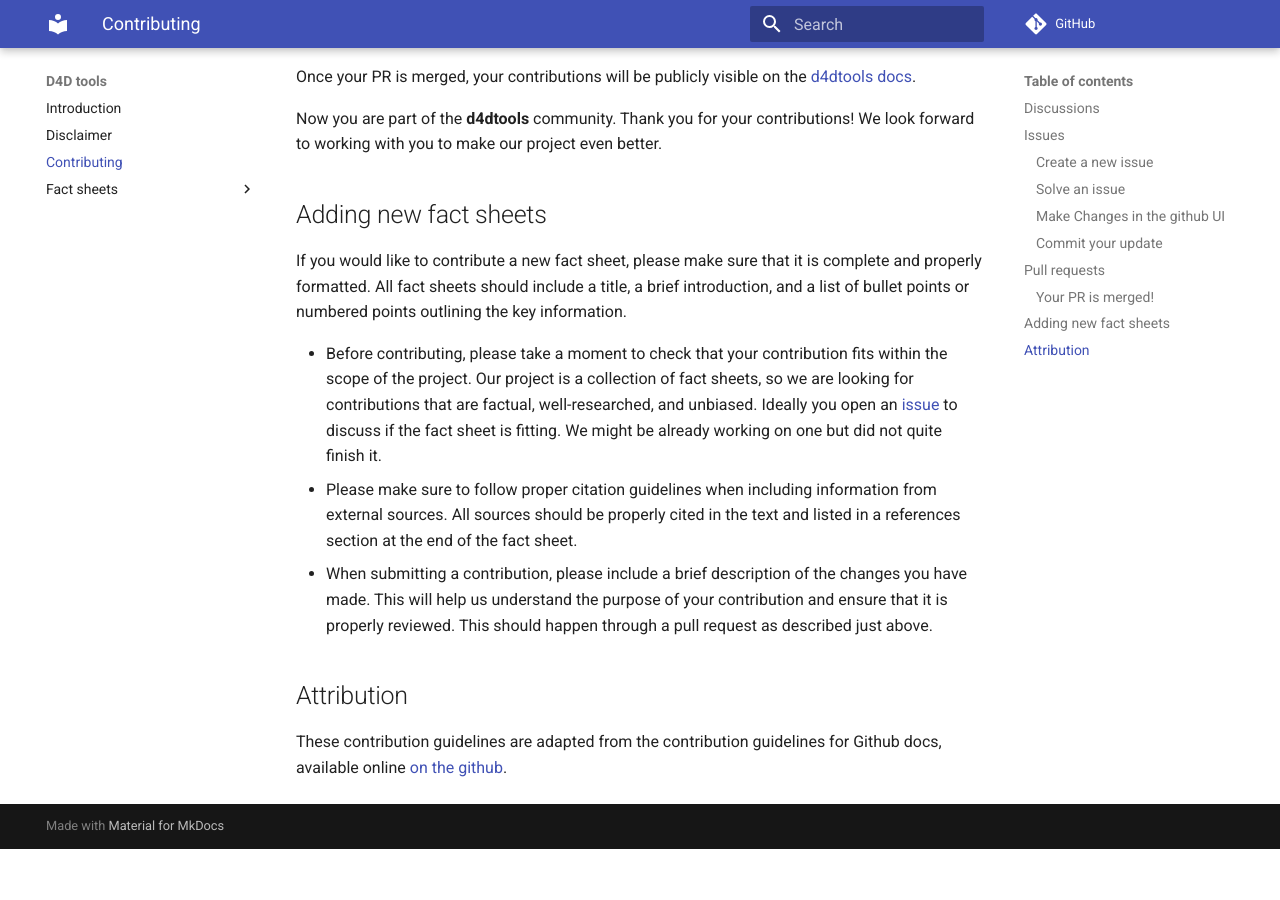
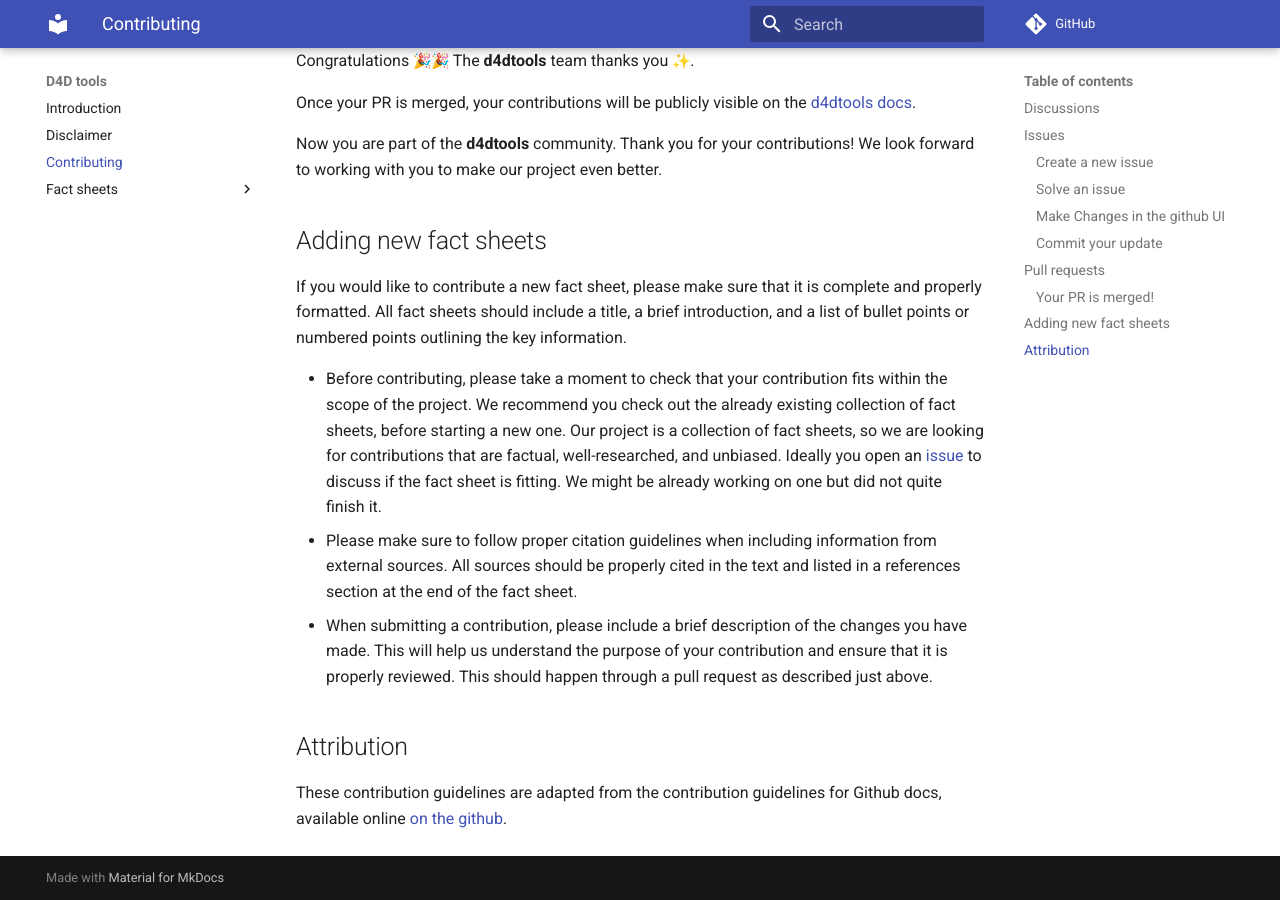
Before and after one commit to openkfw/d4dtools, an MkDocs documentation site: the page built from docs/contributing.md, in a window 1280 px wide and 900 px high, scrolled down 1887 px. Built offline with MkDocs 1.6.1 and Material for MkDocs 9.7.7, drawn with Linux system fonts in a browser that asks for light colours; emoji names are drawn with the system emoji font; comment, search, counter and statistics services are not loaded; before the commit the page ends 2736 px from its top, so only the background shows below that; some of the changed text lies outside the part shown.

Commit message:
Update contributing.md
Few typo corrections and a sentence on existing fact sheets added

```diff
--- a/docs/contributing.md
+++ b/docs/contributing.md
@@ -53,7 +53,8 @@
 
 If you would like to contribute a new fact sheet, please make sure that it is complete and properly formatted. All fact sheets should include a title, a brief introduction, and a list of bullet points or numbered points outlining the key information.
 
-- Before contributing, please take a moment to check that your contribution fits within the scope of the project. Our project is a collection of fact sheets, so we are looking for contributions that are factual, well-researched, and unbiased. Ideally you open an [issue](https://github.com/openkfw/d4dtools/issues) to discuss if the fact sheet is fitting. We might be already working on one but did not quite finish it.
+- Before contributing, please take a moment to check that your contribution fits within the scope of the project. We recommend you check out the already existing collection of fact sheets, before starting a new one.
+Our project is a collection of fact sheets, so we are looking for contributions that are factual, well-researched, and unbiased. Ideally you open an [issue](https://github.com/openkfw/d4dtools/issues) to discuss if the fact sheet is fitting. We might be already working on one but did not quite finish it.
 - Please make sure to follow proper citation guidelines when including information from external sources. All sources should be properly cited in the text and listed in a references section at the end of the fact sheet.
 - When submitting a contribution, please include a brief description of the changes you have made. This will help us understand the purpose of your contribution and ensure that it is properly reviewed. This should happen through a pull request as described just above.
 
```
Also changed, not shown: other parts of docs/contributing.md (+2 -2 lines).
